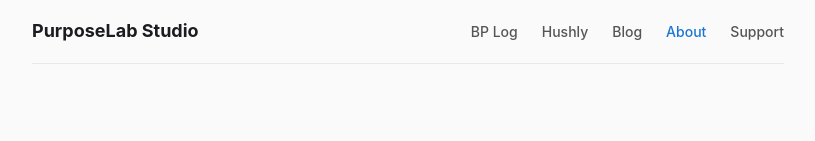
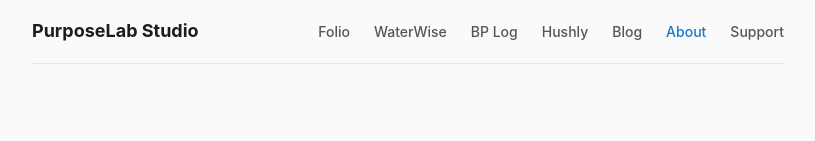
Before and after one commit to purposelabstudio/purposelabstudio.github.io, a plain HTML site: page about/index.html in a window 1280 px wide. Shown: the top 141 px of the page, without its empty margins (232-1047 px from the left). Drawn offline with Linux system fonts and the light colour scheme.

Commit message:
Update About page navigation

```diff
--- a/about/index.html
+++ b/about/index.html
@@ -14,6 +14,8 @@
         <nav class="nav">
             <a href="/" class="nav-brand">PurposeLab Studio</a>
             <ul class="nav-links">
+                <li><a href="/folio/">Folio</a></li>
+                <li><a href="/waterwise/">WaterWise</a></li>
                 <li><a href="/bplog/">BP Log</a></li>
                 <li><a href="/hushly/">Hushly</a></li>
                 <li><a href="/blog/">Blog</a></li>
```
